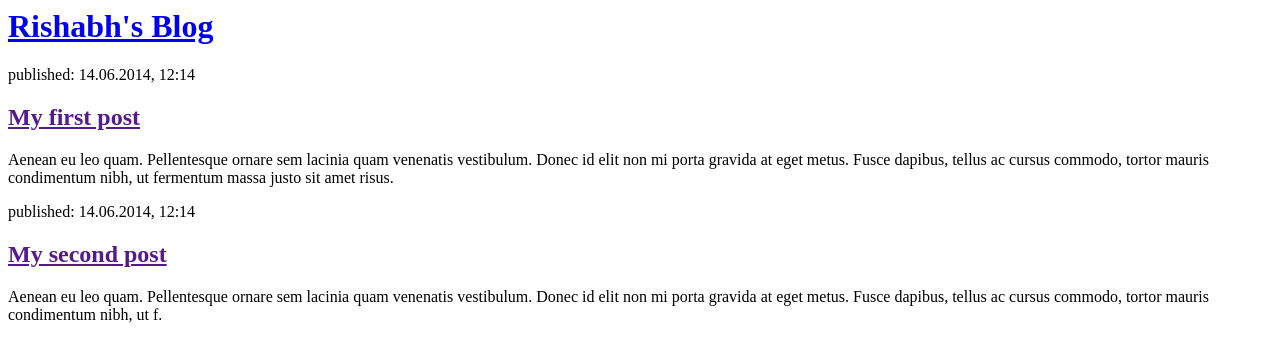
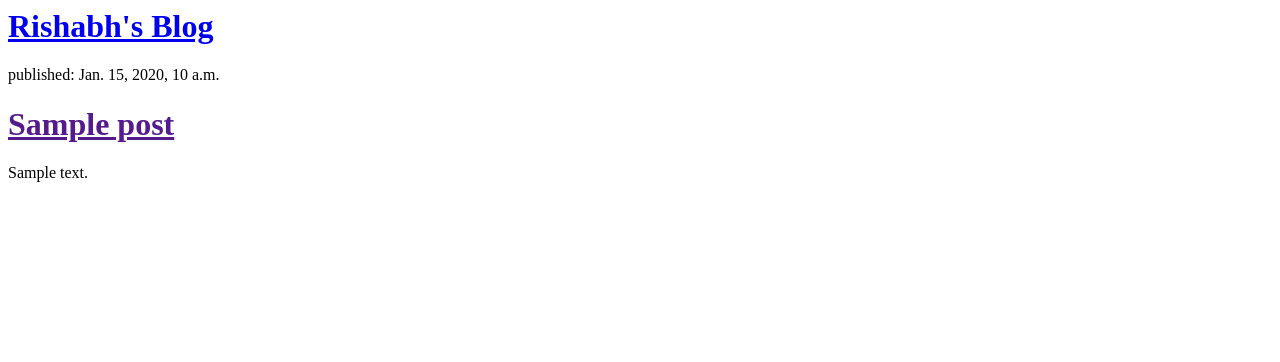
Before and after one commit to rishabh-mathur/tech-blog, a Django app: template blog_tech/templates/blog_tech/post_list.html in a window 1280 px wide. Shown: the top 362 px of the page. Run offline with Django 3.2, Linux system fonts and the light colour scheme; the template is opened without the code that fills it: values that come from a table or form of the project are taken from there, others are empty; tables that the repository leaves empty hold one stand-in row (values such as "Sample post").

Commit message:
Changed the HTML for the site.

```diff
--- a/blog_tech/templates/blog_tech/post_list.html
+++ b/blog_tech/templates/blog_tech/post_list.html
@@ -7,16 +7,12 @@
             <h1><a href="/">Rishabh's Blog</a></h1>
         </div>
 
-        <div>
-            <p>published: 14.06.2014, 12:14</p>
-            <h2><a href="">My first post</a></h2>
-            <p>Aenean eu leo quam. Pellentesque ornare sem lacinia quam venenatis vestibulum. Donec id elit non mi porta gravida at eget metus. Fusce dapibus, tellus ac cursus commodo, tortor mauris condimentum nibh, ut fermentum massa justo sit amet risus.</p>
-        </div>
-
-        <div>
-            <p>published: 14.06.2014, 12:14</p>
-            <h2><a href="">My second post</a></h2>
-            <p>Aenean eu leo quam. Pellentesque ornare sem lacinia quam venenatis vestibulum. Donec id elit non mi porta gravida at eget metus. Fusce dapibus, tellus ac cursus commodo, tortor mauris condimentum nibh, ut f.</p>
-        </div>
+{% for post in posts %}
+    <div>
+        <p>published: {{ post.published_date }}</p>
+        <h1><a href="">{{ post.title }}</a></h1>
+        <p>{{ post.text|linebreaksbr }}</p>
+    </div>
+{% endfor %}
     </body>
 </html>
--- a/blog_tech/views.py
+++ b/blog_tech/views.py
@@ -1,6 +1,9 @@
 from django.shortcuts import render
+from django.utils import timezone
+from .models import Post
 
 # Create your views here.
 
 def post_list(request):
+    posts = Post.objects.filter(published_date__lte=timezone.now()).order_by('published_date')
     return render(request, 'blog_tech/post_list.html', {})
```
